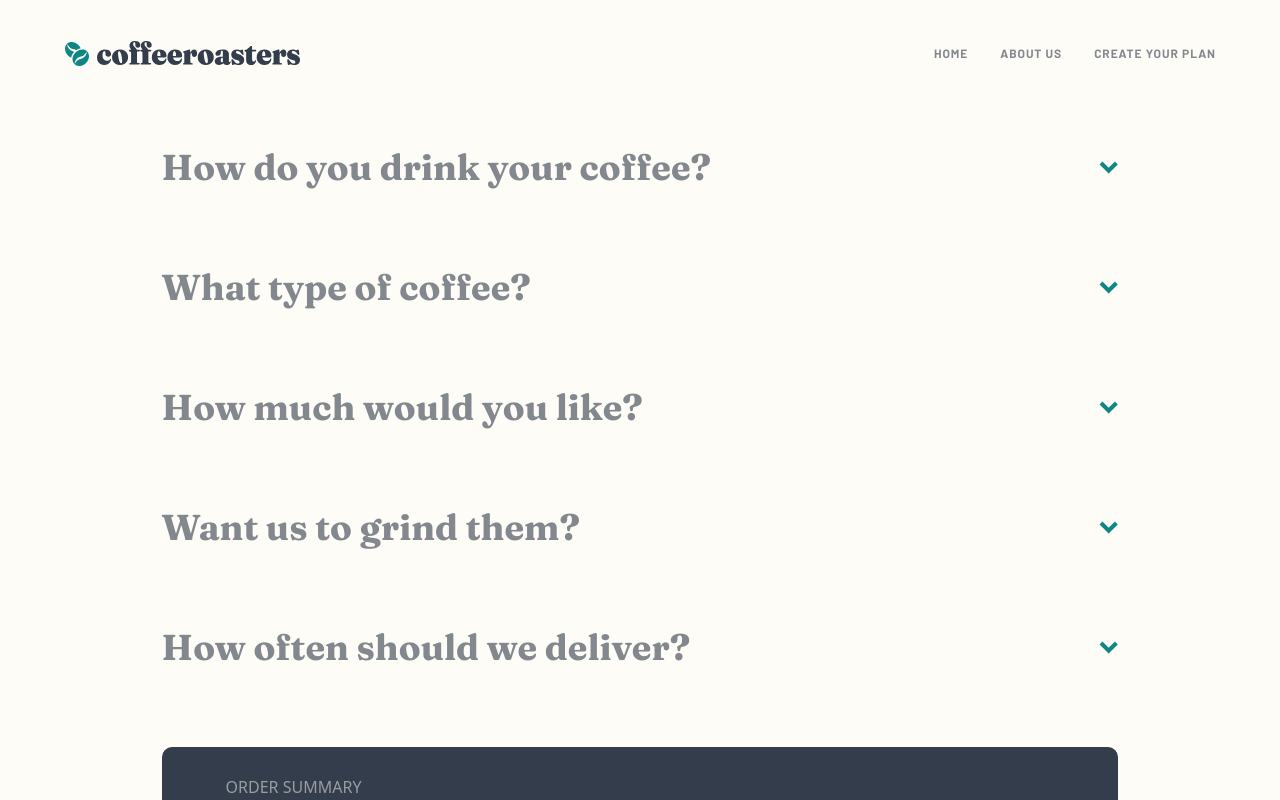
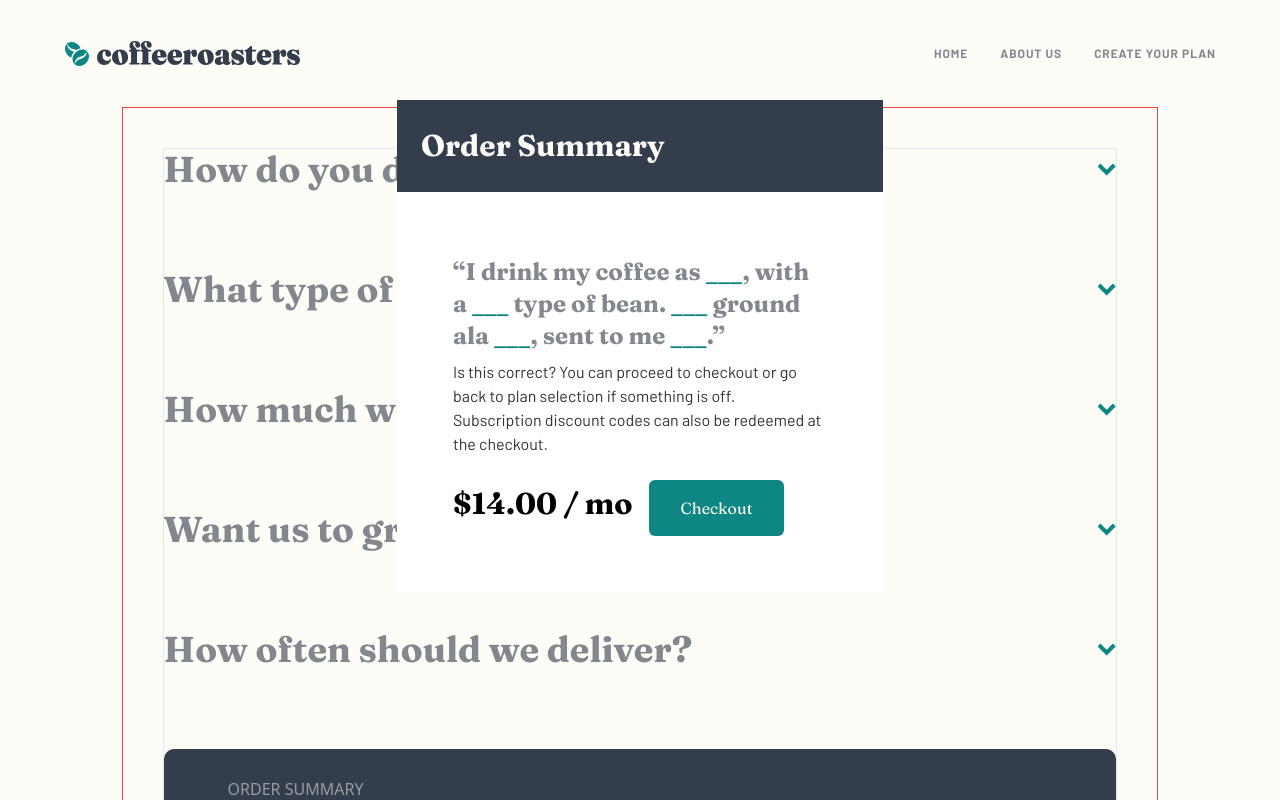
Before and after one commit to zetmosoma10/coffee-roasters, a React (Vite) app: page /plan in a window 1280 px wide. Shown: the top 800 px of the page. Built offline with nearby package versions, Linux system fonts and the light colour scheme.

Commit message:
Build a Modal

```diff
--- a/src/components/Button.tsx
+++ b/src/components/Button.tsx
@@ -4,9 +4,11 @@ import { Link } from "react-router-dom";
 interface Props {
   children: ReactNode;
   className?: string;
+  type?: string;
 }
 
-const Button = ({ children, className }: Props) => {
+const Button = ({ children, className, type = "link" }: Props) => {
+  if (type === "link")
     return (
       <Link
         to="plan"
@@ -16,6 +18,16 @@ const Button = ({ children, className }: Props) => {
         {children}
       </Link>
     );
+
+  if (type === "button")
+    return (
+      <button
+        className={` inline-block bg-dark_cyan font-fraunces bold
+      text-light_cream py-4 px-8 rounded-[6px] hover:bg-[#66d2cf] focus:bg-[#66d2cf] ${className}`}
+      >
+        {children}
+      </button>
+    );
 };
 
 export default Button;
--- a/src/pages/Layout.tsx
+++ b/src/pages/Layout.tsx
@@ -4,7 +4,7 @@ import Footer from "../components/Footer";
 
 const Layout = () => {
   return (
-    <div>
+    <div className="relative">
       <div className="max-container">
         <NavBar />
       </div>
--- /dev/null
+++ b/src/sections/plan/Modal.tsx
@@ -0,0 +1,61 @@
+import Button from "../../components/Button";
+
+interface Props {
+  coffeeData: {
+    preferences: string;
+    beanType: string;
+    quantity: string;
+    grindOption: string;
+    deliveries: string;
+  };
+}
+
+const Modal = ({ coffeeData }: Props) => {
+  return (
+    <div className="max-container rounded-4  bg-white">
+      <header className="bg-dark_grey text-light_cream py-7 px-6">
+        <h2 className="font-bold text-3xl">Order Summary</h2>
+      </header>
+      <div className="mt-10 md:mt-14 px-6 pb-6 md:px-14 md:pb-14">
+        <h4 className="font-bold text-2xl pt-2 text-grey">
+          “I drink my coffee as{" "}
+          <span className="text-dark_cyan">
+            {coffeeData.preferences ? coffeeData.preferences : "___"}
+          </span>
+          , with a{" "}
+          <span className="text-dark_cyan">
+            {coffeeData.beanType ? coffeeData.beanType : "___"}
+          </span>{" "}
+          type of bean.{" "}
+          <span className="text-dark_cyan">
+            {coffeeData.quantity ? coffeeData.quantity : "___"}
+          </span>{" "}
+          ground ala{" "}
+          <span className="text-dark_cyan">
+            {coffeeData.grindOption ? coffeeData.grindOption : "___"}
+          </span>
+          , sent to me{" "}
+          <span className="text-dark_cyan">
+            {coffeeData.deliveries ? coffeeData.deliveries : "___"}
+          </span>
+          .”
+        </h4>
+        <p className="text-sm lg:text-base pt-2 opacity-80">
+          Is this correct? You can proceed to checkout or go back to plan
+          selection if something is off. Subscription discount codes can also be
+          redeemed at the checkout.
+        </p>
+        <div className="mt-6 space-x-4">
+          <span className="font-fraunces font-bold text-2xl lg:text-3xl ">
+            $14.00 / mo
+          </span>
+          <Button className="py-4 px-7 leading-6" type="button">
+            Checkout
+          </Button>
+        </div>
+      </div>
+    </div>
+  );
+};
+
+export default Modal;
--- a/src/sections/plan/OrderCoffee.tsx
+++ b/src/sections/plan/OrderCoffee.tsx
@@ -2,6 +2,8 @@ import { useState } from "react";
 import { coffeeQuestions } from "../../constance";
 import OrderSummary from "./OrderSummary";
 import Input from "./Input";
+import Button from "../../components/Button";
+import Modal from "./Modal";
 
 const OrderCoffee = () => {
   const [questionsData, setQuestionsData] = useState(coffeeQuestions);
@@ -13,6 +15,14 @@ const OrderCoffee = () => {
     deliveries: "",
   });
 
+  const handleToggle = (index: number) => {
+    return setQuestionsData((prevQuestionsData) => {
+      return prevQuestionsData.map((question, indx) =>
+        indx === index ? { ...question, isOpen: !question.isOpen } : question
+      );
+    });
+  };
+
   const handleChange = (event: React.ChangeEvent<HTMLInputElement>) => {
     const { name, value } = event.target;
 
@@ -22,22 +32,22 @@ const OrderCoffee = () => {
     });
   };
 
-  const handleToggle = (index: number) => {
-    return setQuestionsData((prevQuestionsData) => {
-      return prevQuestionsData.map((question, indx) =>
-        indx === index ? { ...question, isOpen: !question.isOpen } : question
-      );
-    });
+  const handleSubmit = (event: React.FormEvent<HTMLFormElement>) => {
+    event.preventDefault();
+    console.log(coffeeData);
   };
 
   return (
-    <div className="max-container grid ">
-      <form className="m-10">
+    <div className="max-container grid border border-red-500">
+      <div className="fixed top-[100px] left-0 right-0 bottom-[0]  mx-auto max-w-[540px]">
+        <Modal coffeeData={coffeeData} />
+      </div>
+      <form onSubmit={handleSubmit} className="m-10 border">
         {questionsData.map((item, index) => (
           <div key={item.question} className="mb-24 md:mb-[100px] lg:mb-20">
             <div
               onClick={() => handleToggle(index)}
-              className="flex items-center justify-between"
+              className="flex items-center justify-between gap-4"
             >
               <h3 className="font-bold text-grey text-2xl md:text-3xl lg:text-4xl cursor-pointer">
                 {item.question}
@@ -64,6 +74,9 @@ const OrderCoffee = () => {
           </div>
         ))}
         <OrderSummary coffeeData={coffeeData} />
+        <div className="flex justify-center lg:justify-end mt-14 md:mt-10">
+          <Button type="button">Create your plan</Button>
+        </div>
       </form>
     </div>
   );
```
Lines whose indentation alone changed are shown as unchanged.
